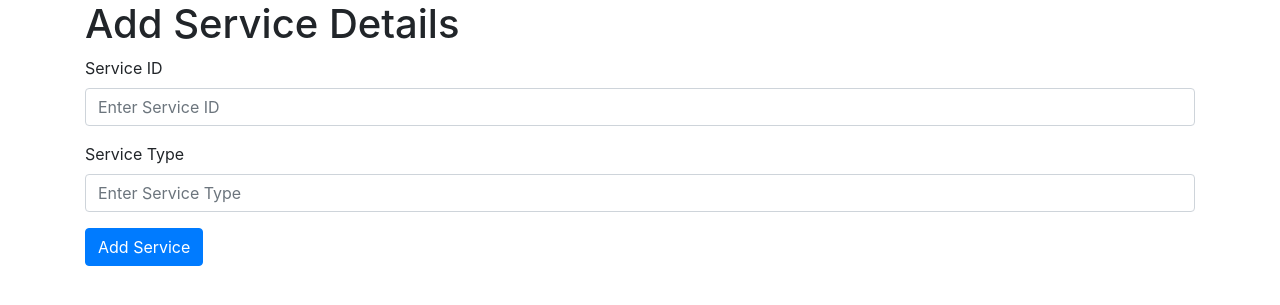
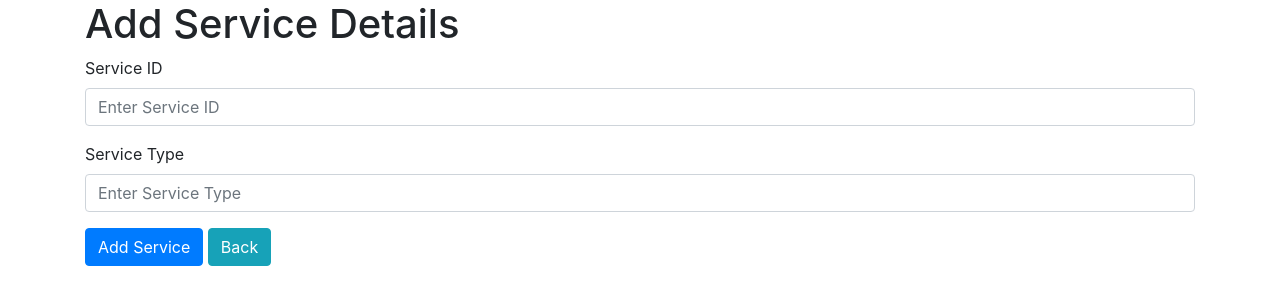
Before and after one commit to AunSyedShah/test_phase_fyp, a Django app: page /addservice/1 in a window 1280 px wide. Shown: the top 305 px of the page. Run offline with Django 4.2, Linux system fonts and the light colour scheme; some libraries are stand-ins or nearby versions.

Commit message:
add button on add service detail page

```diff
--- a/templates/add_service_detail.html
+++ b/templates/add_service_detail.html
@@ -27,6 +27,7 @@
                    name="service_type" required>
         </div>
     <button type="submit" class="btn btn-primary" name="add_service_button">Add Service</button>
+    <a href="{% url 'home' %}" class="btn btn-info" role="button">Back</a>
     </form>
 
 {% endblock %}
```
